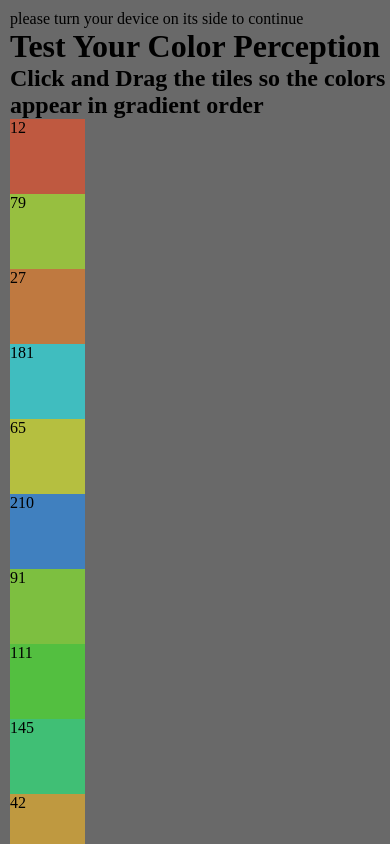
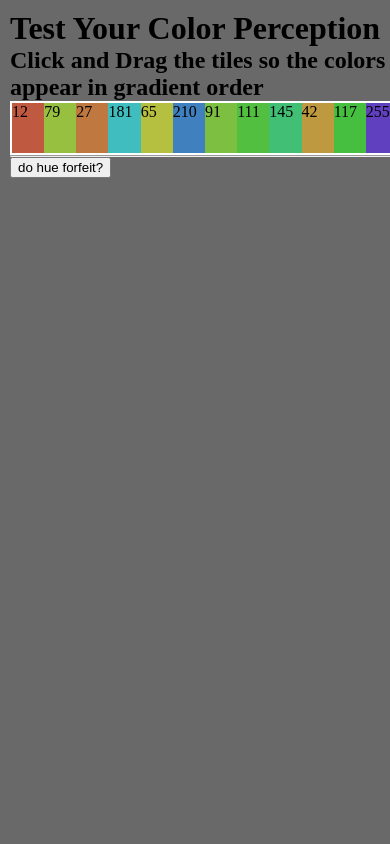
Before and after one commit to echos-echo/i-see-hue, a React (Create React App) app: page / in a window 390 px wide. Both pictures are taken after a click on the button "unmix your hues". Shown: the top 844 px of the page. Built offline with nearby package versions, Linux system fonts and the light colour scheme; the HTML template or start-up script is replaced by a standard one.

Commit message:
feature, styling: RWD adjusted, forfeit button added to game

```diff
--- a/src/App.js
+++ b/src/App.js
@@ -5,9 +5,6 @@ import React from 'react';
 function App() {
   return (
     <div className="content">
-      <div id='mobileWarning'>
-        <p>please turn your device on its side to continue</p>
-      </div>
       <Splash/>
       <div id="header">
         <h1>Test Your Color Perception</h1>
--- a/src/components/GameRow.js
+++ b/src/components/GameRow.js
@@ -64,12 +64,12 @@ function GameRow() {
         // cannot next multiple DragDropContexts
         <DragDropContext id='play' onDragEnd={handleOnDragEnd}>
             {/* Droppable is the space in which Draggables can land, a 'target' so to speak */}
-            <Droppable droppableId='game-row' direction='horizontal' id='game-row'>
+            <Droppable droppableId='game-row' direction='horizontal'>
                 {provided => (
                     // ONE root element in the return of Droppable's callback argument
                     // provided contains properties inherent to react-beautiful-dnd
                     // it allows styling, reference to html, and draggable specific id-ing, amongst others
-                    <div {...provided.droppableProps} ref = {provided.innerRef} >
+                    <div {...provided.droppableProps} ref = {provided.innerRef} id='game-row'>
                         {/* first SingleTile: the firstColor in the row (does not drag or drop) */}
                         <SingleTile color={firstColor}/>
                         {colors.filter(color => color !== firstColor && color !== lastColor).map((color, index) =>
@@ -88,6 +88,7 @@ function GameRow() {
             </Droppable>
             <hr/>
             {/* button that will load the next round of colors */}
+            <button onClick={handleOnClick}>do hue forfeit?</button>
             <NextGame handler={handleOnClick} moves={moves}/>
         </DragDropContext>
   );
--- a/src/components/Splash.js
+++ b/src/components/Splash.js
@@ -12,6 +12,7 @@ function Splash() {
             <h3>click and drag (or touch and drag if you have a touchscreen device) the colored tiles until they are in color order</h3>
             <h3>the first and last colors do not move: use the two endpoints to drag your colors into the proper gradient</h3>
             <button onClick={clickHandler}>unmix your hues</button>
+            <footer>if you are on a mobile device, please turn your screen to its side for better gameplay</footer>
         </div>
     )
 }
--- a/src/index.css
+++ b/src/index.css
@@ -38,18 +38,8 @@ body {
 }
 
 @media screen and (max-width: 414px) {
-  @media screen and (orientation:portrait) {
-    #header {
-      display: none;
-    }
-    #mobileWarning {
-      display: block;
-    }
-  }
-
-  @media screen and (orientation:landscape) {
-    #mobileWarning {
-      display: none;
-    }
+  .tile {
+    width: 50px;
+    height: 50px;
   }
 }
```
